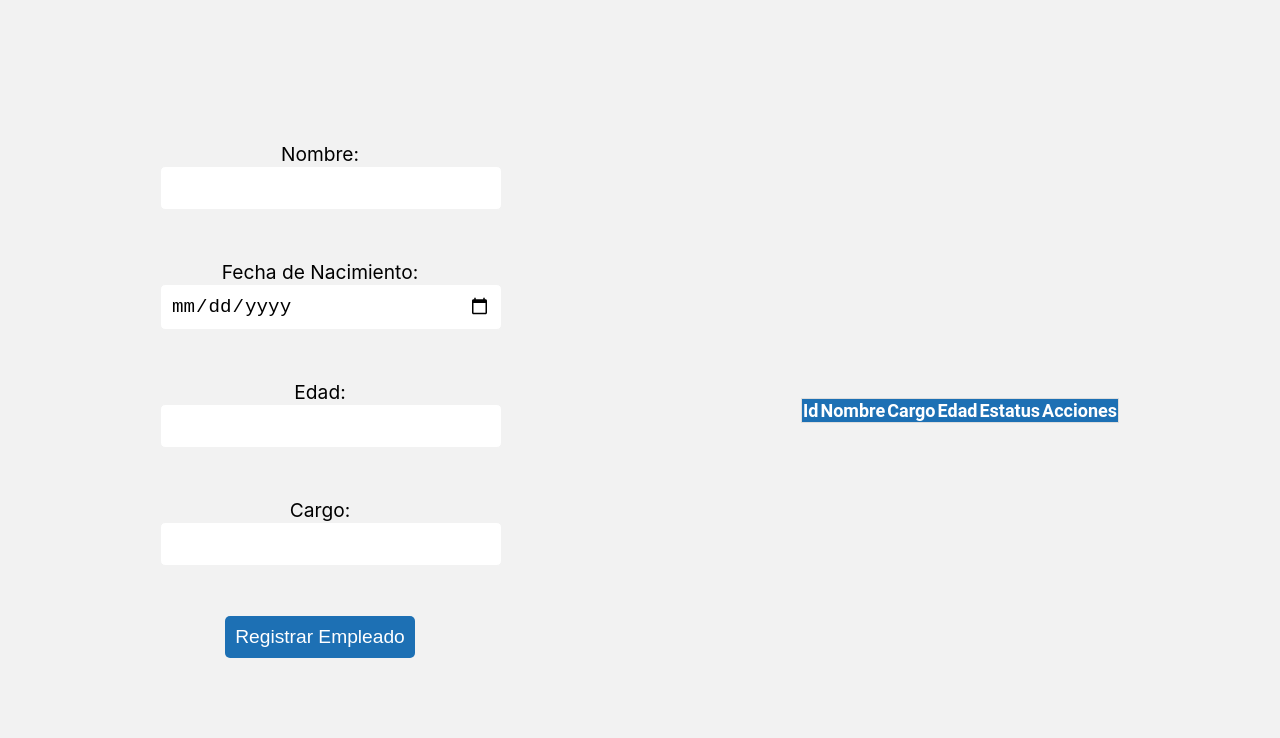
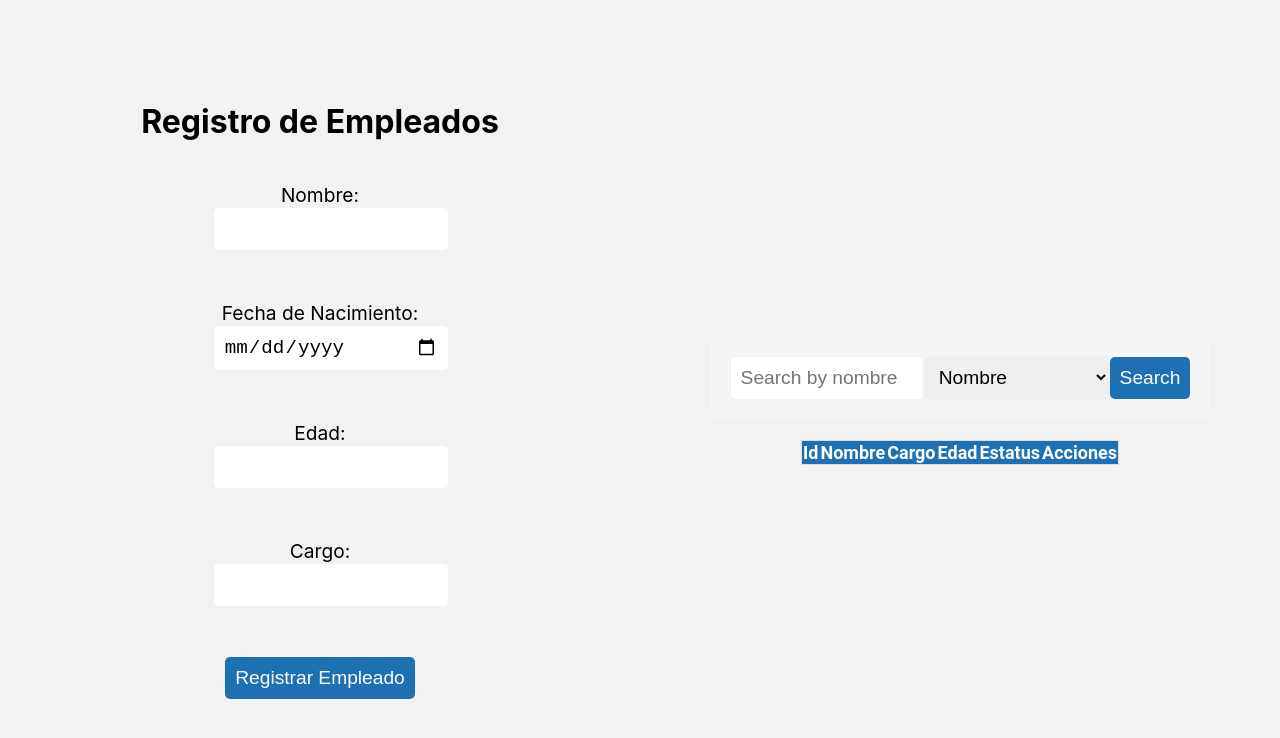
Before and after one commit to ArmandoArV/GetTechnologiesChallenge, a React (Create React App) app: page / in a window 1280 px wide. Shown: the top 738 px of the page. Built offline with nearby package versions, Linux system fonts and the light colour scheme.

Commit message:
Implements filters

```diff
--- a/src/App.jsx
+++ b/src/App.jsx
@@ -2,15 +2,14 @@ import { useState } from "react";
 import "./App.css";
 import AltaComponent from "./Components/AltaComponent/AltaComponent";
 import EmpleadosComponent from "./Components/EmpleadosComponent/EmpleadosComponent";
-
+import SearchComponent from "./Components/SearchComponent/SearchComponent";
 export default function App() {
   const [empleados, setEmpleados] = useState([]);
+  const [filteredEmpleados, setFilteredEmpleados] = useState([]);
 
   const handleAddEmpleado = (empleado) => {
-    // Log the new employee data here
     console.log("Employee registered:", empleado);
 
-    // Update the state with the new employee
     const newEmpleados = [
       ...empleados,
       { id: empleados.length + 1, ...empleado },
@@ -40,22 +39,42 @@ export default function App() {
     setEmpleados(empleados.filter((empleado) => empleado.id !== id));
   };
 
+  const handleSearch = ({ criteria, text }) => {
+    const lowercasedText = text.toLowerCase();
+
+    const filteredData = empleados.filter((empleado) => {
+      const valueToSearch = String(empleado[criteria]).toLowerCase();
+      return valueToSearch.includes(lowercasedText);
+    });
+
+    setFilteredEmpleados(filteredData);
+  };
   return (
     <div className="container">
       <div className="leftContainer">
+        <div className="topContainer">
+          <h1>Registro de Empleados</h1>
+        </div>
+        <div className="bottomContainer">
           <AltaComponent
             onSubmit={handleAddEmpleado}
             onRegisterLog={(data) => console.log(data)}
           />
         </div>
+      </div>
       <div className="rightContainer">
+        <div className="topContainer">
+          <SearchComponent onSearch={handleSearch} />{" "}
+        </div>
+        <div className="bottomContainer">
           <EmpleadosComponent
-          empleados={empleados}
+            empleados={filteredEmpleados.length ? filteredEmpleados : empleados}
             onUpdateEdad={handleUpdateEdad}
             onUpdateEstatus={handleUpdateEstatus}
             onDelete={handleDelete}
           />
         </div>
       </div>
+    </div>
   );
 }
--- a/src/Components/EmpleadosComponent/EmpleadosComponent.css
+++ b/src/Components/EmpleadosComponent/EmpleadosComponent.css
@@ -71,7 +71,6 @@ table tbody tr td {
   margin: 0 10px;
 }
 
-/* Add this to your existing CSS file */
 .pagination {
   margin-top: 20px;
   display: flex;
--- /dev/null
+++ b/src/Components/SearchComponent/SearchComponent.css
@@ -0,0 +1,43 @@
+.searchComponent {
+  display: flex;
+  flex-direction: row;
+  align-items: center;
+  justify-content: center;
+  margin: 0 auto;
+  width: 100%;
+  height: 100%;
+  background-color: #f5f5f5;
+  padding: 20px;
+  box-sizing: border-box;
+  border-radius: 10px;
+}
+
+.searchComponent__input {
+  width: 100%;
+  padding: 10px;
+  border: 1px solid #f2f2f2;
+  border-radius: 5px;
+  font-size: 1.2rem;
+}
+
+.searchComponent__button {
+  padding: 10px;
+  border: none;
+  border-radius: 5px;
+  background-color: #1d70b4;
+  color: white;
+  cursor: pointer;
+  font-size: 1.2rem;
+}
+
+.searchComponent__select {
+  width: 100%;
+  padding: 10px;
+  border: 1px solid #f2f2f2;
+  border-radius: 5px;
+  font-size: 1.2rem;
+}
+
+.searchComponent__button:hover {
+  background-color: #3e8e41;
+}
--- /dev/null
+++ b/src/Components/SearchComponent/SearchComponent.jsx
@@ -0,0 +1,47 @@
+import React, { useState } from "react";
+import "./SearchComponent.css";
+
+const SearchComponent = ({ onSearch }) => {
+  const [searchText, setSearchText] = useState("");
+  const [searchCriteria, setSearchCriteria] = useState("nombre");
+
+  const handleSearchTextChange = (e) => {
+    setSearchText(e.target.value);
+  };
+
+  const handleSearchCriteriaChange = (e) => {
+    setSearchCriteria(e.target.value);
+  };
+
+  const handleSearch = () => {
+    onSearch({ criteria: searchCriteria, text: searchText });
+  };
+
+  return (
+    <div className="searchComponent">
+      <input
+        type="text"
+        className="searchComponent__input"
+        placeholder={`Search by ${searchCriteria}`}
+        value={searchText}
+        onChange={handleSearchTextChange}
+      />
+
+      <select
+        className="searchComponent__select"
+        value={searchCriteria}
+        onChange={handleSearchCriteriaChange}
+      >
+        <option value="id">Id</option>
+        <option value="cargo">Cargo</option>
+        <option value="nombre">Nombre</option>
+      </select>
+
+      <button className="searchComponent__button" onClick={handleSearch}>
+        Search
+      </button>
+    </div>
+  );
+};
+
+export default SearchComponent;
```
Lines whose indentation alone changed are shown as unchanged.
